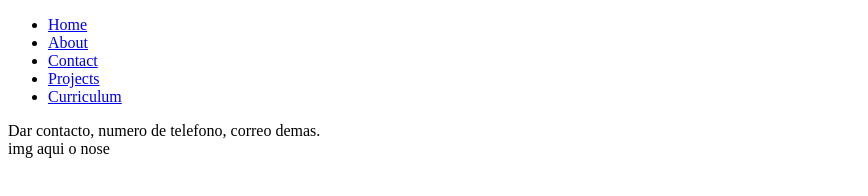
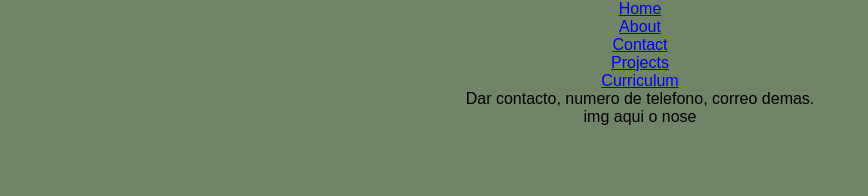
Before and after one commit to Steinvorth/Curriculum, a plain HTML site: page Navigation/contact.html in a window 1280 px wide. Shown: the whole page, without its empty margins (0-868 px from the left). Drawn offline with Linux system fonts and the light colour scheme.

Commit message:
CSS  directory fix

```diff
--- a/Navigation/contact.html
+++ b/Navigation/contact.html
@@ -5,7 +5,7 @@
         <meta name="viewport" content="width=device-width, initial-scale=1.0">
         <title>Contact</title>
 
-        <link rel="stylesheet" href="Other CSS/contact.css">
+        <link rel="stylesheet" href="../StyleCSS/contact.css">
     </head>
     <body>
         <div id="main-div">
--- a/Other CSS/contact.css
+++ b/StyleCSS/contact.css
@@ -4,3 +4,10 @@
     font-family: "Poppins", sans-serif;
     box-sizing: border-box; /* Ensures padding and borders are included in the total width and height */
 }
+
+/* Header */
+#header-div{
+    background-color: #718467;
+    text-align: center;
+    height: 100vh; /* You might want to adjust this if it causes layout issues */
+}
--- a/Other CSS/curriculum.css
+++ b/StyleCSS/curriculum.css
@@ -4,3 +4,10 @@
     font-family: "Poppins", sans-serif;
     box-sizing: border-box; /* Ensures padding and borders are included in the total width and height */
 }
+
+/* Header */
+#header-div{
+    background-color: #718467;
+    text-align: center;
+    height: 100vh; /* You might want to adjust this if it causes layout issues */
+}
--- a/Other CSS/projects.css
+++ b/StyleCSS/projects.css
@@ -4,3 +4,10 @@
     font-family: "Poppins", sans-serif;
     box-sizing: border-box; /* Ensures padding and borders are included in the total width and height */
 }
+
+/* Header */
+#header-div{
+    background-color: #718467;
+    text-align: center;
+    height: 100vh; /* You might want to adjust this if it causes layout issues */
+}
```
Also changed, not shown: Navigation/about.html (+1 -1 lines), Navigation/curriculum.html (+1 -1 lines), Navigation/projects.html (+1 -1 lines), StyleCSS/about.css (renamed from Other CSS/about.css).
